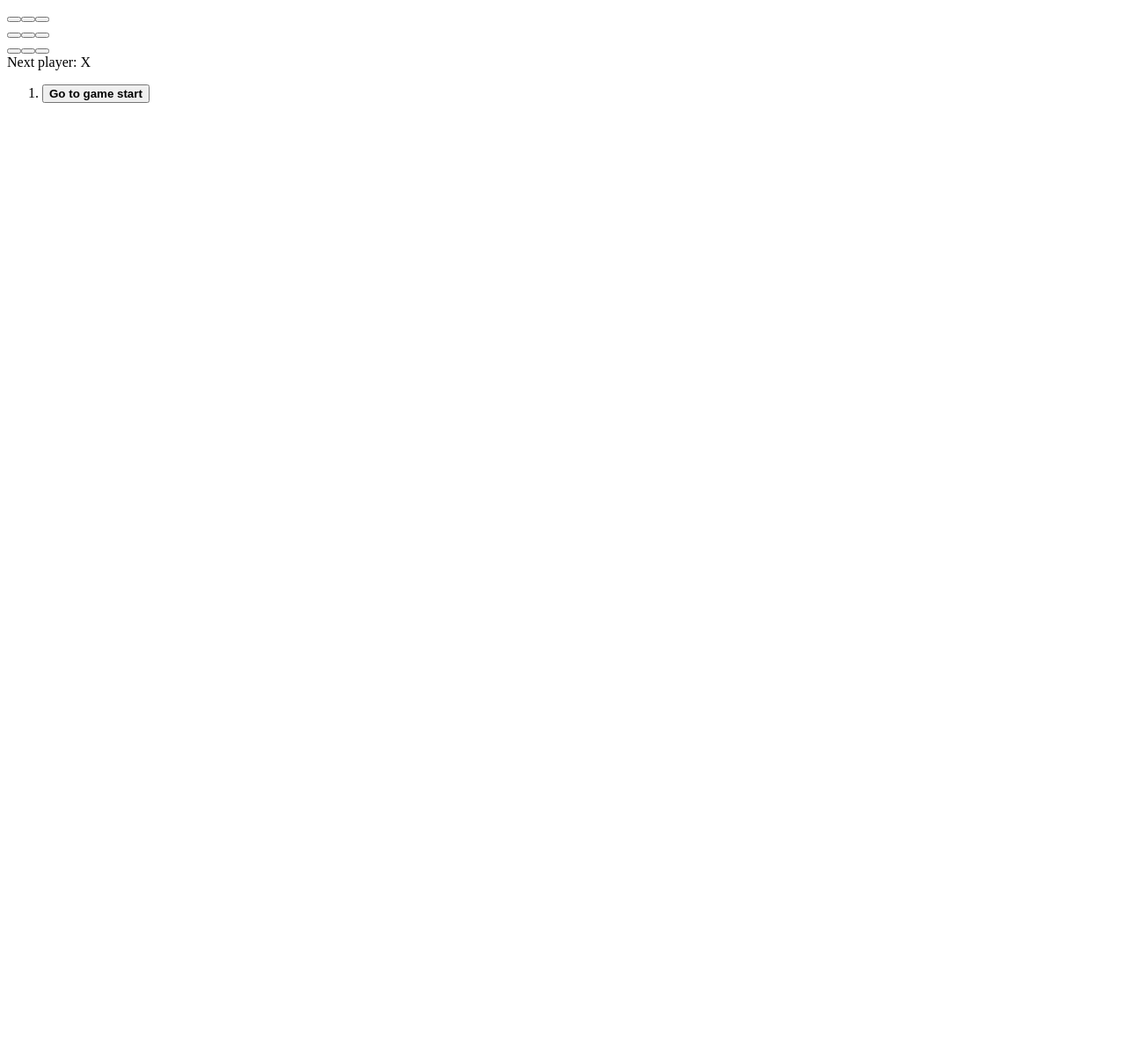
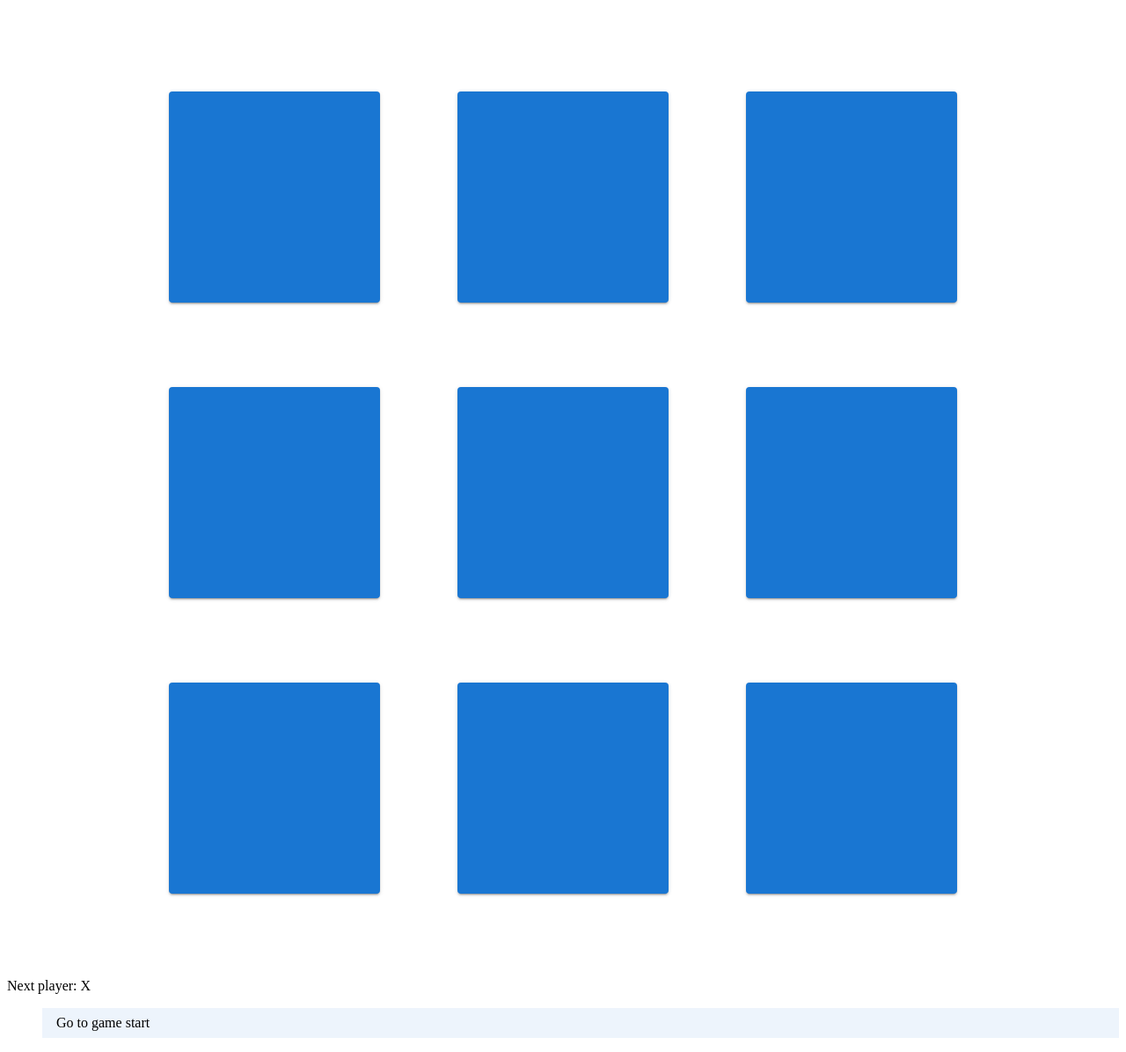
Before and after one commit to rcupic/tic-toe, a React (Create React App) app: page / in a window 1280 px wide. Shown: the whole page at 88% size. Before the commit the page ends 800 px from the top, so only its background shows below. Built offline with nearby package versions, Linux system fonts and the light colour scheme.

Commit message:
use MUI button

```diff
--- a/package.json
+++ b/package.json
@@ -3,12 +3,16 @@
   "version": "0.1.0",
   "private": true,
   "dependencies": {
+    "@emotion/react": "^11.7.0",
+    "@emotion/styled": "^11.6.0",
+    "@mui/material": "^5.2.1",
     "@testing-library/jest-dom": "^5.15.0",
     "@testing-library/react": "^11.2.7",
     "@testing-library/user-event": "^12.8.3",
     "react": "^17.0.2",
     "react-dom": "^17.0.2",
     "react-scripts": "4.0.3",
+    "sass": "^1.44.0",
     "web-vitals": "^1.1.2"
   },
   "scripts": {
--- a/src/components/game.component.tsx
+++ b/src/components/game.component.tsx
@@ -1,4 +1,5 @@
-import React, { useState , ReactElement } from "react";
+import { ListItemButton } from "@mui/material";
+import { useState , ReactElement } from "react";
 import { calculatePosition } from "../utils/calculate-position.util";
 import { calculateWinner } from "../utils/calculate-winner.util";
 import { Board } from "./board.component";
@@ -42,13 +43,13 @@ export const Game = function(): JSX.Element {
           `Go to move #${move}. Action: row: ${row}, column: ${col}`:
           'Go to game start';
 
-        const className: string | undefined = move === stepNumber ? 'active' : undefined;
+        const selected: boolean = move === stepNumber;
 
         return (
           // eslint-disable-next-line react/no-array-index-key
-          <li key={move}>
-            <button type='button' onClick={() => jumpTo(move)} className={className}>{desc}</button>
-          </li>
+          <ListItemButton key={move} onClick={() => jumpTo(move)} selected={selected}>
+            {desc}
+          </ListItemButton>
         );
       });
 
--- a/src/components/square.components.tsx
+++ b/src/components/square.components.tsx
@@ -1,5 +1,7 @@
-export const Square = function({ onClick, value }: { onClick: React.MouseEventHandler<HTMLButtonElement>, value: string}) {
-  return <button type='button' className='square' onClick={onClick}>
+import Button from '@mui/material/Button';
+
+export const Square = function ({ onClick, value }: { onClick: React.MouseEventHandler<HTMLButtonElement>, value: string }) {
+  return <Button sx={{ minHeight: '15rem', minWidth: '15rem' }} type='button' variant='contained' className="square" onClick={onClick}>
         {value}
-    </button>
+    </Button>
 }
--- a/src/index.css
+++ /dev/null
@@ -1,3 +0,0 @@
-button.active {
-    font-weight: bold;
-}
--- /dev/null
+++ b/src/index.scss
@@ -0,0 +1,9 @@
+.game-board {
+  padding: 3rem;
+}
+
+.board-row {
+  padding: 3rem;
+  display: flex;
+  justify-content: space-evenly;
+}
--- a/src/index.tsx
+++ b/src/index.tsx
@@ -1,5 +1,5 @@
 import ReactDOM from 'react-dom';
 import { Game } from './components/game.component';
-import './index.css';
+import './index.scss';
 
 ReactDOM.render(<Game />, document.getElementById('root'));
```
Also changed, not shown: 2 other files (tests, documents, lock files or other folders).
